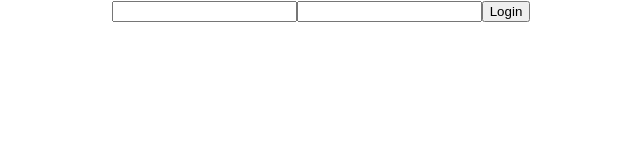
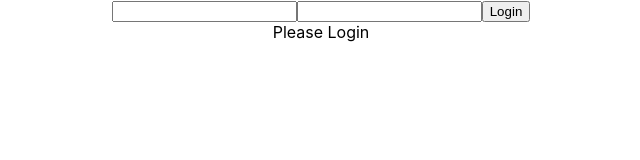
Before and after one commit to kellaisene/react-project, a React (Create React App) app: page / in a window 1280 px wide. Shown: the top 160 px of the page, without its empty margins (319-959 px from the left). Built offline with nearby package versions, Linux system fonts and the light colour scheme.

Commit message:
Please login

```diff
--- a/src/Login.js
+++ b/src/Login.js
@@ -27,6 +27,7 @@ class Login extends Component {
   render() {
     return (
       <div>
+      <div>
         <input
           onChange={e => this.handleUsernameChange(e.target.value)}
           type="text"
@@ -37,6 +38,10 @@ class Login extends Component {
         />
         <button onClick={this.handleLogin}>Login</button>
       </div>
+      <div>
+        Please Login
+      </div>
+      </div>
     );
   }
 }
```
